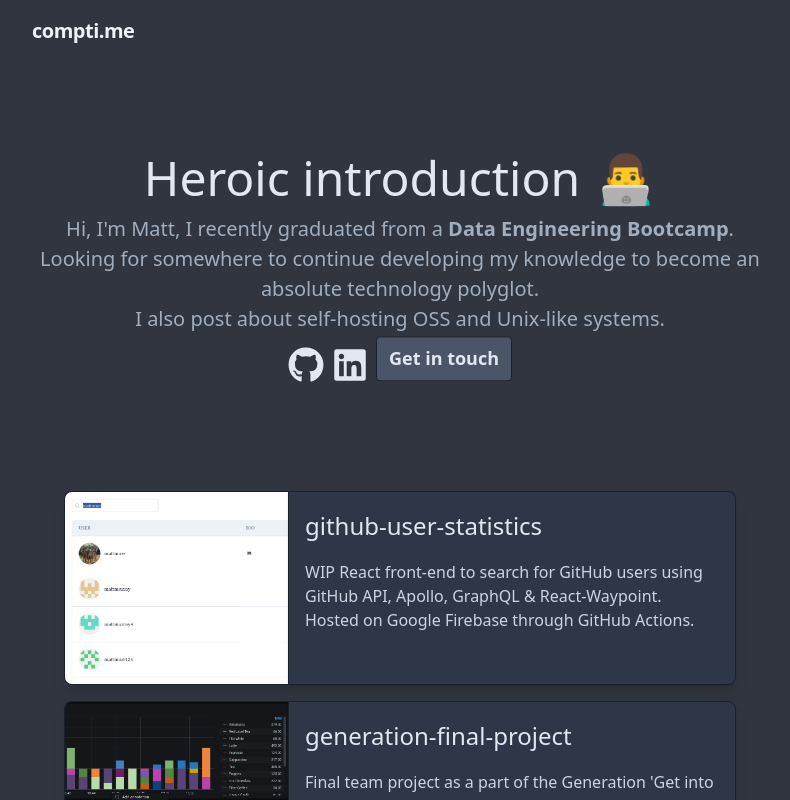
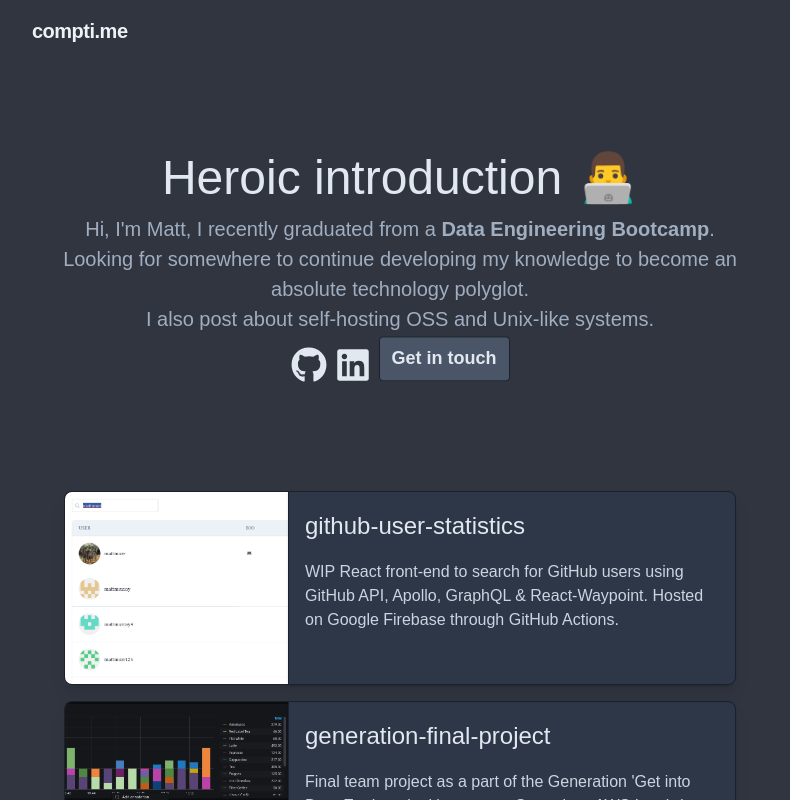
Before and after one commit to mattmurr/mattmurr.github.io, a Next.js app: page / in a window 1280 px wide. Shown: the top 800 px of the page, without its empty margins (240-1030 px from the left). Built offline with nearby package versions, Linux system fonts and the light colour scheme.

Commit message:
Work Sans

```diff
--- a/pages/index.js
+++ b/pages/index.js
@@ -19,7 +19,7 @@
       description:
         "Final team project as a part of the Generation 'Get into Data Engineering' bootcamp, Serverless AWS Lambda Python3 ETL process. Visualisations with Grafana.",
       image: "generation-final-project.png",
-      url: "",
+      url: "#",
     },
     {
       title: "mylib",
--- a/styles/tailwind.css
+++ b/styles/tailwind.css
@@ -2,7 +2,10 @@
 @tailwind components;
 @tailwind utilities;
 
+@import url("https://fonts.googleapis.com/css2?family=Work+Sans&display=swap");
+
 body {
   @apply text-gray-300 bg-gray-900;
+  font-family: "Work Sans", sans-serif;
   --bg-opacity: 0.9;
 }
```
